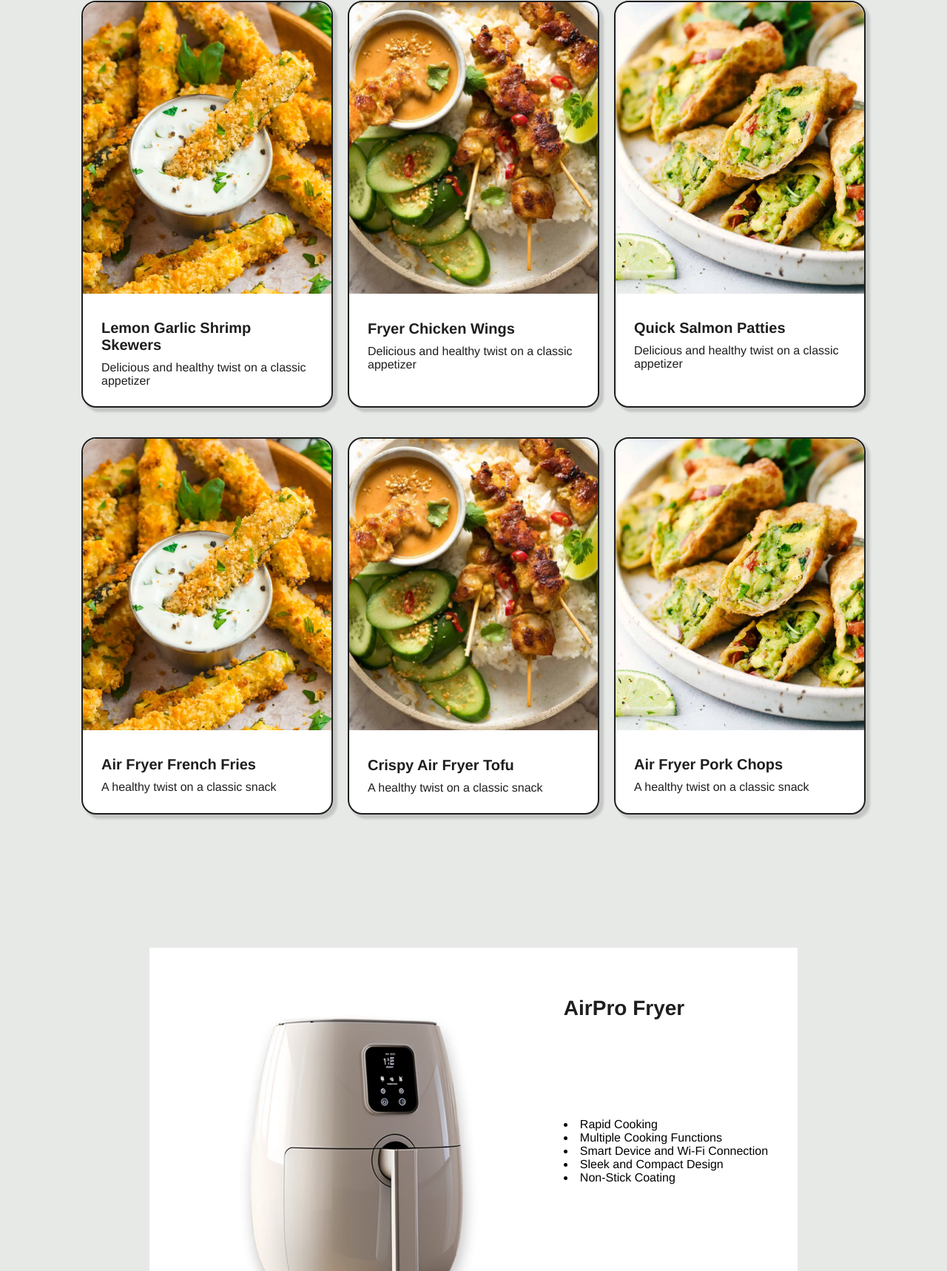
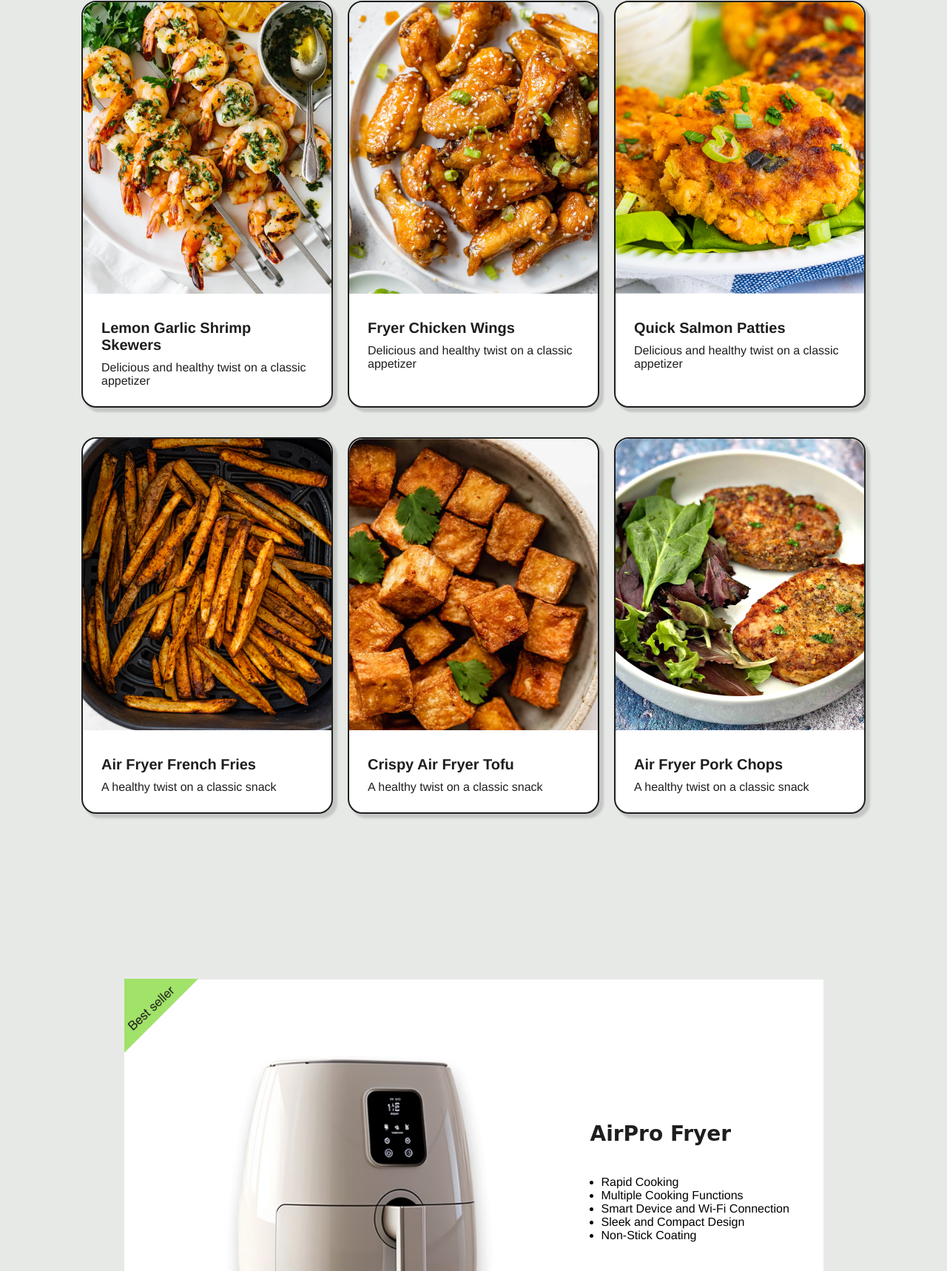
Before and after one commit to chiarabonzano/seo-workshop, a plain HTML site: page cookbook.html in a window 1280 px wide. Shown: the part 1082-2800 px from the top of the page at 74% size. Drawn offline with Linux system fonts and the light colour scheme; a web font is replaced by a local one.

Commit message:
cookbook page css + imgs

```diff
--- a/cookbook.html
+++ b/cookbook.html
@@ -4,6 +4,8 @@
   <meta charset="UTF-8">
   <meta http-equiv="X-UA-Compatible" content="IE=edge">
   <meta name="viewport" content="width=device-width, initial-scale=1.0">
+  <meta name="title" content="Cookbook - AirPro Fryer">
+  <meta name="description" content="Welcome to our blog page with easy, fast, and delicious air fryer recipes. Our recipes are perfect for anyone who wants to enjoy a flavorful meal without spending hours in the kitchen.">
   <title>Cookbook - AirPro Fryer</title>
   <link rel="stylesheet" href="styles.css">
   <link rel="preconnect" href="https://fonts.googleapis.com">
@@ -13,16 +15,16 @@
 <body>
   <header class="header">
     <div class="header-logo">
-      <a href="index.html" class="logo">AirPro Fryer</a>
+      <a href="/index.html" class="logo">AirPro Fryer</a>
       <a href="#" class="cart-icon">
         <img src="img/icons/air-pro-fryer-cart-icon.svg" alt="shopping cart icon" width="30" height="auto">
       </a>
     </div>
     <nav class="main-nav">
       <ul class="nav-list">
-        <li class="nav-item"><a href="product.html">Product</a></li>
-        <li class="nav-item"><a href="cookbook.html">Cookbook</a></li>
-        <li class="nav-item"><a href="contacts.html">Contacts</a></li>
+        <li class="nav-item"><a href="/product.html">Product</a></li>
+        <li class="nav-item"><a href="/cookbook.html">Cookbook</a></li>
+        <li class="nav-item"><a href="/contacts.html">Contacts</a></li>
       </ul>
     </nav>
   </header>
@@ -41,63 +43,63 @@
     <div class="cookbook-wrapper">
       <div class="recipe-cards-wrapper">
         <article class="recipe-card">
-          <img src="img/parmesan-zucchini-fries.png" alt="golden and crispy zucchini fries coated in a savory Parmesan cheese crust,  air fryed fries are healthy an fast to do, perfect as an appetizer or a tasty side dish" width="336" height="394">
+          <img src="img/cookbook/parmesan-zucchini-fries.jpg" alt="golden and crispy zucchini fries coated in a savory Parmesan cheese crust,  air fryed fries are healthy an fast to do, perfect as an appetizer or a tasty side dish" width="336" height="394">
           <div class="recipe-card-text">
             <p><strong>Parmesan Zucchini Fries</strong></p>
             <p>A healthy twist on a classic snack</p>
           </div>
         </article>
         <article class="recipe-card">
-          <img src="img/chicken-satay-skewers.png" alt="delicious healthy air fryed chicken skewers with a tantalizing blend of aromatic spices, served with a creamy peanut sauce, a side of tangy cucumber relish and a portion on white ricedelicious healthy air fryed chicken skewers with a tantalizing blend of aromatic spices, served with a creamy peanut sauce, a side of tangy cucumber relish and a portion on white rice" width="336" height="395">
+          <img src="img/cookbook/chicken-satay-skewers.jpg" alt="delicious healthy air fryed chicken skewers with a tantalizing blend of aromatic spices, served with a creamy peanut sauce, a side of tangy cucumber relish and a portion on white ricedelicious healthy air fryed chicken skewers with a tantalizing blend of aromatic spices, served with a creamy peanut sauce, a side of tangy cucumber relish and a portion on white rice" width="336" height="395">
           <div class="recipe-card-text">
             <p><strong>Chicken Satay Skewers</strong></p>
             <p>Perfect for a quick and healthy dinner</p>
           </div>
         </article>
         <article class="recipe-card">
-          <img src="img/avocado-egg-roll.png" alt="air fryed, golden-brown wrappers envelop, fast to cook with a creamy avocado filling and slice of lime, served with a yogurt dipping sauce" width="336" height="395">
+          <img src="img/cookbook/avocado-egg-roll.jpg" alt="air fryed, golden-brown wrappers envelop, fast to cook with a creamy avocado filling and slice of lime, served with a yogurt dipping sauce" width="336" height="395">
           <div class="recipe-card-text">
             <p><strong>Avocado Egg Roll</strong></p>
             <p>Delicious and healthy twist on a classic appetizer</p>
           </div>
         </article>
         <article class="recipe-card">
-          <img src="img/parmesan-zucchini-fries.png" alt="air fryed shrimp, marinated in a fragrant garlic-infused sauce, threaded onto skewers, easy to cook for an appetizer" width="336" height="394">
+          <img src="img/cookbook/garlic-shrimp-skewers.jpg" alt="air fryed shrimp, marinated in a fragrant garlic-infused sauce, threaded onto skewers, easy to cook for an appetizer" width="336" height="394">
           <div class="recipe-card-text">
             <p><strong>Lemon Garlic Shrimp Skewers</strong></p>
             <p>Delicious and healthy twist on a classic appetizer</p>
           </div>
         </article>
         <article class="recipe-card">
-          <img src="img/chicken-satay-skewers.png" alt="air fryer chicken wings, ensuring a perfect balance of spices, and then easy and fast cooked to crispy perfection using the magic of hot air circulation." width="336" height="395">
+          <img src="img/cookbook/airfryer-chicken-wings.jpg" alt="air fryer chicken wings, ensuring a perfect balance of spices, and then easy and fast cooked to crispy perfection using the magic of hot air circulation." width="336" height="395">
           <div class="recipe-card-text">
             <p><strong>Fryer Chicken Wings</strong></p>
             <p>Delicious and healthy twist on a classic appetizer</p>
           </div>
         </article>
         <article class="recipe-card">
-          <img src="img/avocado-egg-roll.png" alt="easy and fast ari fryer salmon patties, made with fresh, flaky salmon combined with herbs, spices, and breadcrumbs." width="336" height="395">
+          <img src="img/cookbook/quick-salmon-patties.jpg" alt="easy and fast ari fryer salmon patties, made with fresh, flaky salmon combined with herbs, spices, and breadcrumbs." width="336" height="395">
           <div class="recipe-card-text">
             <p><strong>Quick Salmon Patties</strong></p>
             <p>Delicious and healthy twist on a classic appetizer</p>
           </div>
         </article>
         <article class="recipe-card">
-          <img src="img/parmesan-zucchini-fries.png" alt="oven-baked French Fries,Sweet Potato Fries,Butternut Squash Fries,Carrot Fries." width="336" height="394">
+          <img src="img/cookbook/air-fryer-french-fries.jpg" alt="oven-baked French Fries,Sweet Potato Fries,Butternut Squash Fries,Carrot Fries." width="336" height="394">
           <div class="recipe-card-text">
             <p><strong>Air Fryer French Fries</strong></p>
             <p>A healthy twist on a classic snack</p>
           </div>
         </article>
         <article class="recipe-card">
-          <img src="img/chicken-satay-skewers.png" alt="firm Tofu, crispy tofu, tofu texture, Tofu seasoning, tofu recipes, tofu flipping." width="336" height="395">
+          <img src="img/cookbook/crispy-air-fryer-tofu.jpg" alt="firm Tofu, crispy tofu, tofu texture, Tofu seasoning, tofu recipes, tofu flipping." width="336" height="395">
           <div class="recipe-card-text">
             <p><strong>Crispy Air Fryer Tofu</strong></p>
             <p>A healthy twist on a classic snack</p>
           </div>
         </article>
         <article class="recipe-card">
-          <img src="img/avocado-egg-roll.png" alt="Herb-rubbed pork chops Garlic pork chops,Honey glazed pork chops,Pork chop coating." width="336" height="395">
+          <img src="img/cookbook/air-fryer-pork-chops.jpg" alt="Herb-rubbed pork chops Garlic pork chops,Honey glazed pork chops,Pork chop coating." width="336" height="395">
           <div class="recipe-card-text">
             <p><strong>Air Fryer Pork Chops</strong></p>
             <p>A healthy twist on a classic snack</p>
@@ -105,24 +107,25 @@
         </article>
       </div>
     </div>
-      <div class="hero">
+    <div class="banner">
+      <div class="banner-wrapper">
+        <img src="img/icons/marker.png" alt="best seller green marker" width="143" height="143">
         <section class="fryer-card">
-          <img class="fryer-card-img" src="img/AirProFryer-1080x1080-optimized.jpg" alt="white air pro fryer in a modern kitchen. Create healthy, easy recipes fast!">
+          <img class="fryer-card-img" src="img/AirProFryer-1080x1080-optimized.jpg" alt="white air pro fryer in a modern kitchen. Create healthy, easy recipes fast!" width="1080" height="1080">
           <div class="fryer-card-text">
             <h3>AirPro Fryer</h3>
-            <div>
-            <li>Rapid Cooking</li>
-            <li>Multiple Cooking Functions</li>
-            <li>Smart Device and Wi-Fi Connection</li>
-            <li>Sleek and Compact Design</li>
-            <li>Non-Stick Coating</li>
-          </div>
+            <ul class="banner-list">
+              <li>Rapid Cooking</li>
+              <li>Multiple Cooking Functions</li>
+              <li>Smart Device and Wi-Fi Connection</li>
+              <li>Sleek and Compact Design</li>
+              <li>Non-Stick Coating</li>
+            </ul>
             <a href="product.html" class="btn buy-now-btn">Buy now</a>
           </div>
         </section>
       </div>
-
-
+    </div>
   </main>
 
   <footer class="footer">
--- a/styles.css
+++ b/styles.css
@@ -69,13 +69,13 @@ img {
   height: auto;
 }
 
-/* header */
-
+/* ---------- header ---------- */
 .header {
   display: flex;
   flex-direction: column;
   position: sticky;
   top: 0;
+  z-index: 2;
 
   background-color: var(--black);
   box-shadow: 0px 4px 8px 1px rgba(0, 0, 0, 0.15);
@@ -102,8 +102,7 @@ img {
   width: 28px;
 }
 
-/* navigation */
-
+/* ---------- navigation ---------- */
 .main-nav {
   padding: 15px 30px;
 
@@ -136,9 +135,9 @@ img {
   border-bottom: var(--border);
 }
 
-/* HOMEPAGE */
-/* hero > welcome section */
+/* ---------- HOMEPAGE ---------- */
 
+/* ---------- welcome section ---------- */
 .hero {
   margin: var(--margin);
   padding: var(--padding);
@@ -198,8 +197,7 @@ img {
   color: var(--black);
 }
 
-/* features section */
-
+/* ---------- feature section ---------- */
 .features {
   padding: 80px;
 
@@ -263,8 +261,7 @@ img {
   background-size: 100px;
 }
 
-/* cookbook section */
-
+/* ---------- cookbook section ---------- */
 .cookbook {
   margin: var(--margin);
   padding: var(--padding);
@@ -337,8 +334,7 @@ img {
   background-color: var(--green);
 }
 
-/* warranty section */
-
+/* ---------- warranty section ---------- */
 .warranty {
   padding: 80px;
 
@@ -361,9 +357,7 @@ img {
   color: var(--white);
 }
 
-/* footer */
-/* newsletter section */
-
+/* ---------- footer ---------- */
 .footer {
   padding: 80px 80px 20px 80px;
 
@@ -408,8 +402,6 @@ input[type=email] {
   text-decoration: underline;
 }
 
-/* share section */
-
 .share {
   width: 100%;
   padding: 40px 0;
@@ -431,46 +423,74 @@ input[type=email] {
   padding: 0 10px;
 }
 
-/* copyright */
-
 .copyright > p {
   font-size: 14px;
 }
 
 
-/* COOKBOOK PAGE */
+/* ---------- COOKBOOK PAGE ---------- */
 
 .filter {
   margin-right: 40px;
 }
 
 .filter:nth-child(2) {
-  background-color: #1e1e1e;
-  color: #ffffff;
+  background-color: var(--black);
+  color: var(--white);
 }
 
 .cookbook-wrapper {
+  margin: var(--margin);
+
   display: flex;
   justify-content: center;
 }
 
+.banner {
+  margin: var(--margin);
+  padding: var(--padding);
+
+  display: flex;
+  flex-direction: column;
+  align-items: center;
+}
+
 .fryer-card {
-  padding-top: 60px;
+  max-width: 1080px;
+
+  display: grid;
+  grid-template-columns: 2fr 1fr;
+
+  background-color: var(--white);
+}
+
+.banner-wrapper > img {
+  max-width: 100px;
+  max-height: 100px;
+
+  position: relative;
+  top: 103px;
+}
+
+.fryer-card-img {
+  max-width: 630px;
+}
+
+.fryer-card-text {
+  padding: 40px 40px 40px 0;
+
   display: flex;
-  flex-direction: row;
+  flex-direction: column;
   justify-content: center;
 }
 
-.fryer-card-img {
-  width: 50%;
+.fryer-card-text > h3 {
+  font-family: 'Climate Crisis', cursive;
 }
 
-.fryer-card-text {
-  display: flex;
-  flex-direction: column;
-  justify-content: space-around;
-  background-color: #ffffff;
-  padding-right: 40px;
+.banner-list {
+  margin: 0;
+  padding: 40px 0 40px 15px;
 }
 
 .buy-now-btn {
```
Also changed, not shown: index.html (+10 -7 lines), product.html (+7 -5 lines), recipe.html (+7 -5 lines), img/cookbook/air-fryer-french-fries.jpg (added), img/cookbook/air-fryer-pork-chops.jpg (added), img/cookbook/airfryer-chicken-wings.jpg (added), img/cookbook/avocado-egg-roll.jpg (added), img/cookbook/chicken-satay-skewers.jpg (added), img/cookbook/crispy-air-fryer-tofu.jpg (added), img/cookbook/garlic-shrimp-skewers.jpg (added), img/cookbook/parmesan-zucchini-fries.jpg (added), img/cookbook/quick-salmon-patties.jpg (added), img/icons/marker.png (added), 1 other file.
